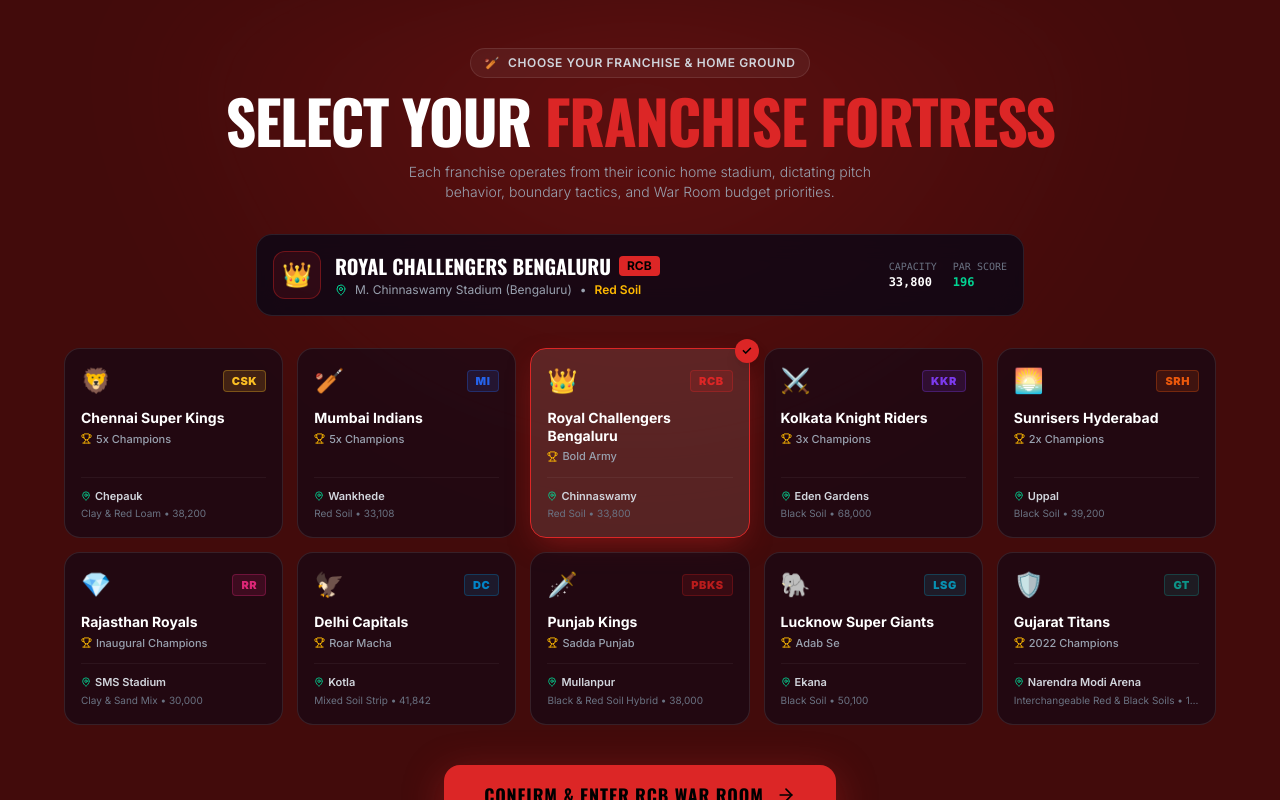
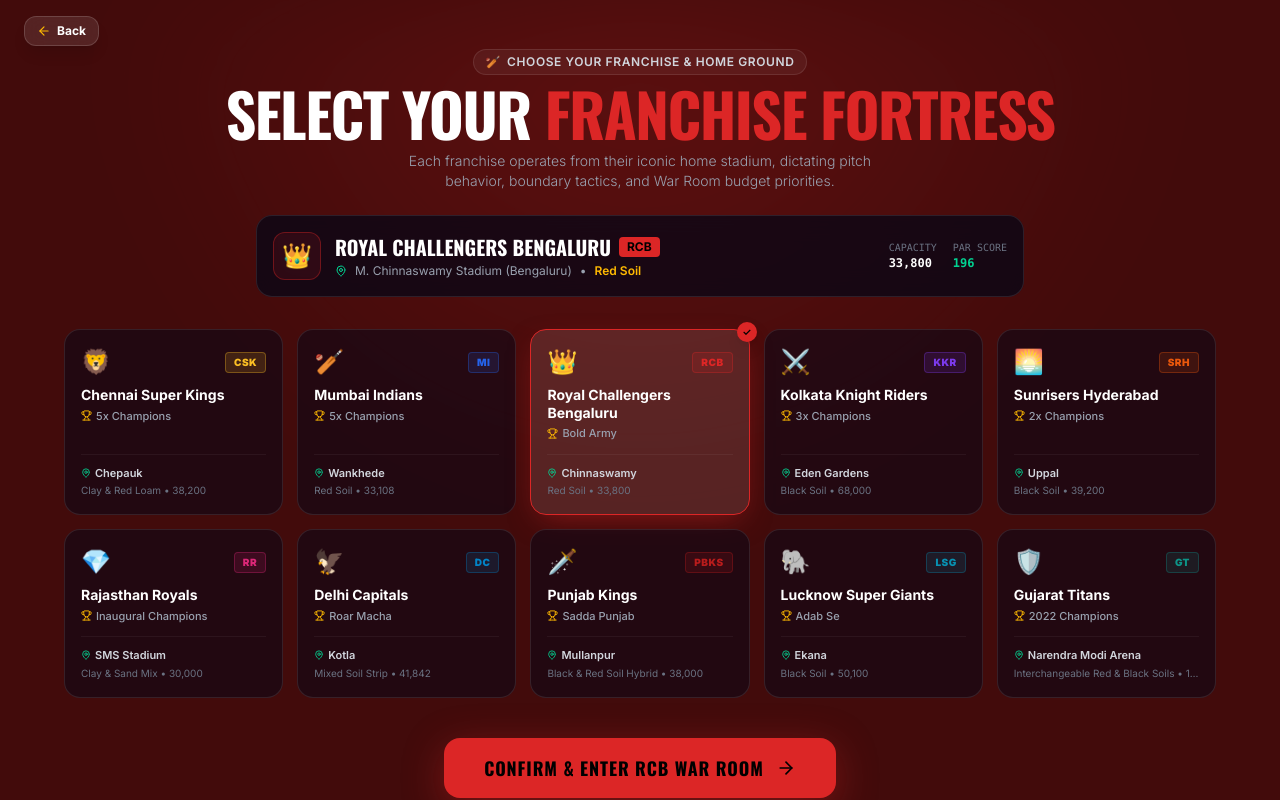
Before and after one commit to Aasim41/ipl-auction-war-room, a Next.js app in the folder frontend/: page /select-team in a window 1280 px wide. Built offline with nearby package versions, Linux system fonts and the light colour scheme.

Commit message:
[J.A.R.V.I.S Auto-Sync] Update 1 file: frontend/src/app/select-team/page.tsx (18:00:00)

```diff
--- a/frontend/src/app/select-team/page.tsx
+++ b/frontend/src/app/select-team/page.tsx
@@ -73,7 +73,17 @@ export default function SelectTeamPage() {
   if (!mounted) return null
 
   return (
-    <div ref={containerRef} className="min-h-screen relative overflow-hidden p-6 pt-12 flex flex-col justify-between text-white">
+    <div ref={containerRef} className="min-h-screen relative overflow-x-hidden touch-pan-y p-3 sm:p-6 pt-10 sm:pt-12 flex flex-col justify-between text-white w-full max-w-full">
+
+      {/* Top Left Back Button */}
+      <button
+        onClick={() => router.push('/')}
+        className="absolute top-3 sm:top-4 left-3 sm:left-6 z-30 px-3 py-1.5 rounded-xl bg-white/10 hover:bg-white/20 active:scale-95 text-white font-bold text-xs flex items-center gap-1.5 border border-white/15 cursor-pointer shadow-lg backdrop-blur-md"
+        title="Return to Home Screen"
+      >
+        <ArrowLeft size={14} className="text-amber-400" />
+        <span>Back</span>
+      </button>
 
       {/* Dynamic Floodlight Beam from Top */}
       <div
@@ -86,16 +96,16 @@ export default function SelectTeamPage() {
       <div className="relative z-10 max-w-6xl mx-auto w-full text-center">
 
         {/* Header */}
-        <div className="mb-8">
-          <div className="inline-flex items-center gap-2 px-3.5 py-1.5 rounded-full border border-white/10 bg-white/5 text-xs font-semibold text-gray-300 mb-3 tracking-wider uppercase">
+        <div className="mb-4 sm:mb-6">
+          <div className="inline-flex items-center gap-1.5 px-3 py-1 rounded-full border border-white/10 bg-white/5 text-[10px] sm:text-xs font-semibold text-gray-300 mb-2 tracking-wider uppercase">
             <span>🏏</span>
             <span>CHOOSE YOUR FRANCHISE & HOME GROUND</span>
           </div>
 
-          <h1 className="font-display text-4xl sm:text-6xl font-black tracking-tight text-white mb-3">
+          <h1 className="font-display text-3xl sm:text-5xl lg:text-6xl font-black tracking-tight text-white mb-2">
             SELECT YOUR <span style={{ color: activeTeam.color }} className="transition-colors duration-500">FRANCHISE FORTRESS</span>
           </h1>
-          <p className="text-sm text-gray-400 max-w-lg mx-auto font-light">
+          <p className="text-xs sm:text-sm text-gray-400 max-w-lg mx-auto font-light">
             Each franchise operates from their iconic home stadium, dictating pitch behavior, boundary tactics, and War Room budget priorities.
           </p>
         </div>
@@ -146,6 +156,7 @@ export default function SelectTeamPage() {
             const isSelected = (selectedTeam || theme) === team.id
             const isHovered = hoveredTeam === team.id
             const stadium = STADIUMS[team.id] || STADIUMS.rcb
+            const existingCampaign = Object.values(campaigns).find(c => c.teamId === team.id)
 
             return (
               <div
@@ -153,7 +164,7 @@ export default function SelectTeamPage() {
                 onMouseEnter={() => setHoveredTeam(team.id)}
                 onMouseLeave={() => setHoveredTeam(null)}
                 onClick={() => handleSelect(team.id)}
-                className={`gsap-team-card relative p-4 rounded-2xl border transition-all duration-300 cursor-pointer text-left flex flex-col justify-between group hover:-translate-y-1.5 ${
+                className={`gsap-team-card relative p-3 sm:p-4 rounded-2xl border transition-all duration-300 cursor-pointer text-left flex flex-col justify-between group hover:-translate-y-1.5 ${
                   isSelected
                     ? 'border-white bg-white/10 shadow-2xl scale-[1.02]'
                     : 'border-white/10 bg-slate-950/50 hover:border-white/30 hover:bg-white/5'
@@ -166,7 +177,7 @@ export default function SelectTeamPage() {
                 {/* Active Selection Checkmark Badge */}
                 {isSelected && (
                   <div
-                    className="absolute -top-2.5 -right-2.5 w-6 h-6 rounded-full flex items-center justify-center text-black text-xs font-black z-20 shadow-lg"
+                    className="absolute -top-2 -right-2 w-5 h-5 rounded-full flex items-center justify-center text-black text-[10px] font-black z-20 shadow-lg"
                     style={{ backgroundColor: team.color }}
                   >
                     ✓
@@ -175,10 +186,16 @@ export default function SelectTeamPage() {
 
                 <div>
                   {/* Top Icon & Short code */}
-                  <div className="flex items-center justify-between mb-3">
+                  <div className="flex items-center justify-between mb-2">
                     <span className="text-2xl">{team.emoji}</span>
+                    <div className="flex items-center gap-1">
+                      {existingCampaign && (
+                        <span className="px-1.5 py-0.2 rounded bg-amber-500/20 text-amber-300 text-[8px] font-black uppercase border border-amber-500/40">
+                          {existingCampaign.currentPhase.replace('_', ' ')}
+                        </span>
+                      )}
                       <span
-                      className="px-2 py-0.5 rounded text-[11px] font-black tracking-wider"
+                        className="px-2 py-0.5 rounded text-[10px] font-black tracking-wider"
                         style={{
                           backgroundColor: `${team.color}25`,
                           color: team.color,
@@ -187,6 +204,7 @@ export default function SelectTeamPage() {
                       >
                         {team.short}
                       </span>
+                    </div>
                   </div>
 
                   {/* Team Name */}
```
Lines whose indentation alone changed are shown as unchanged.
